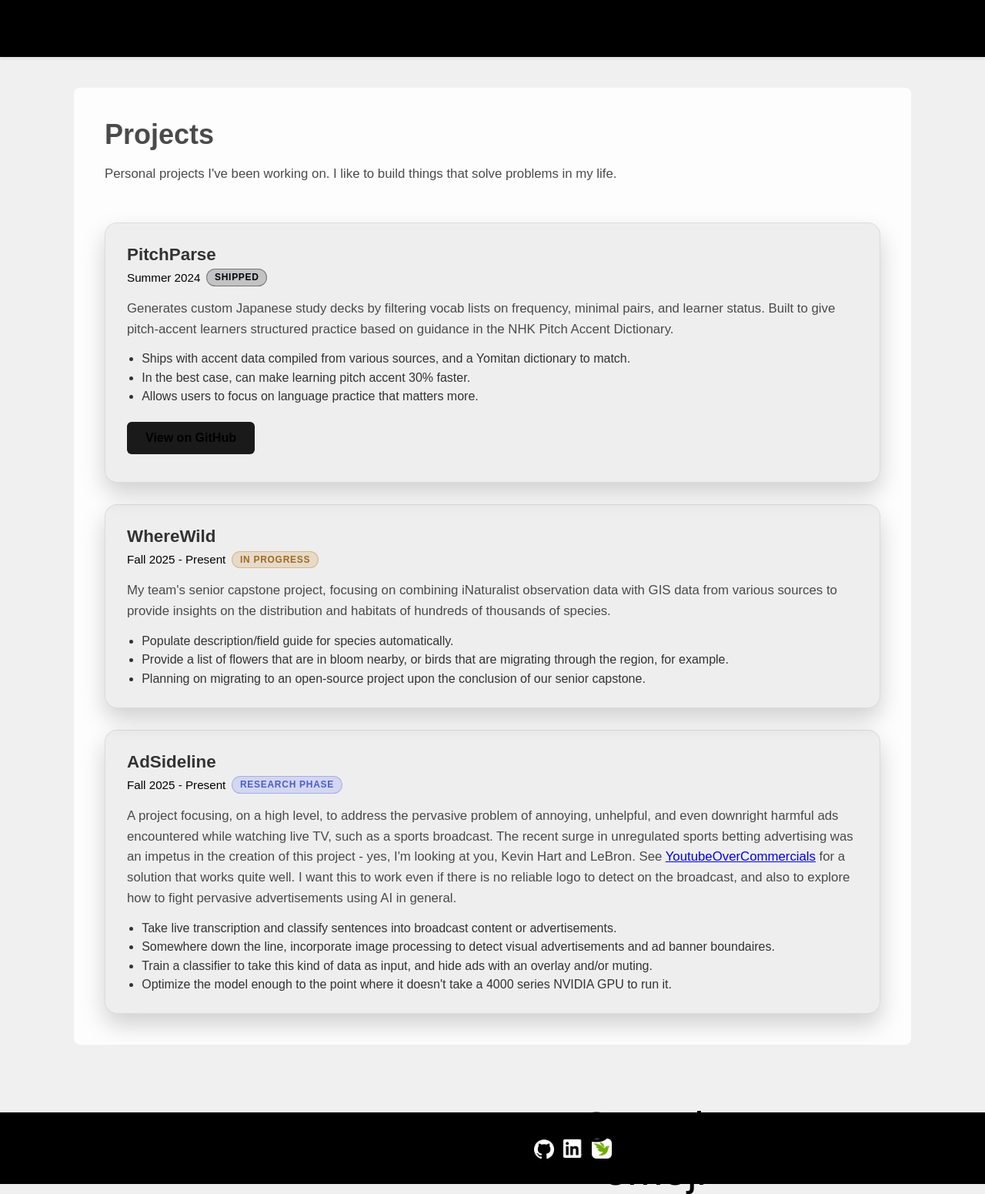
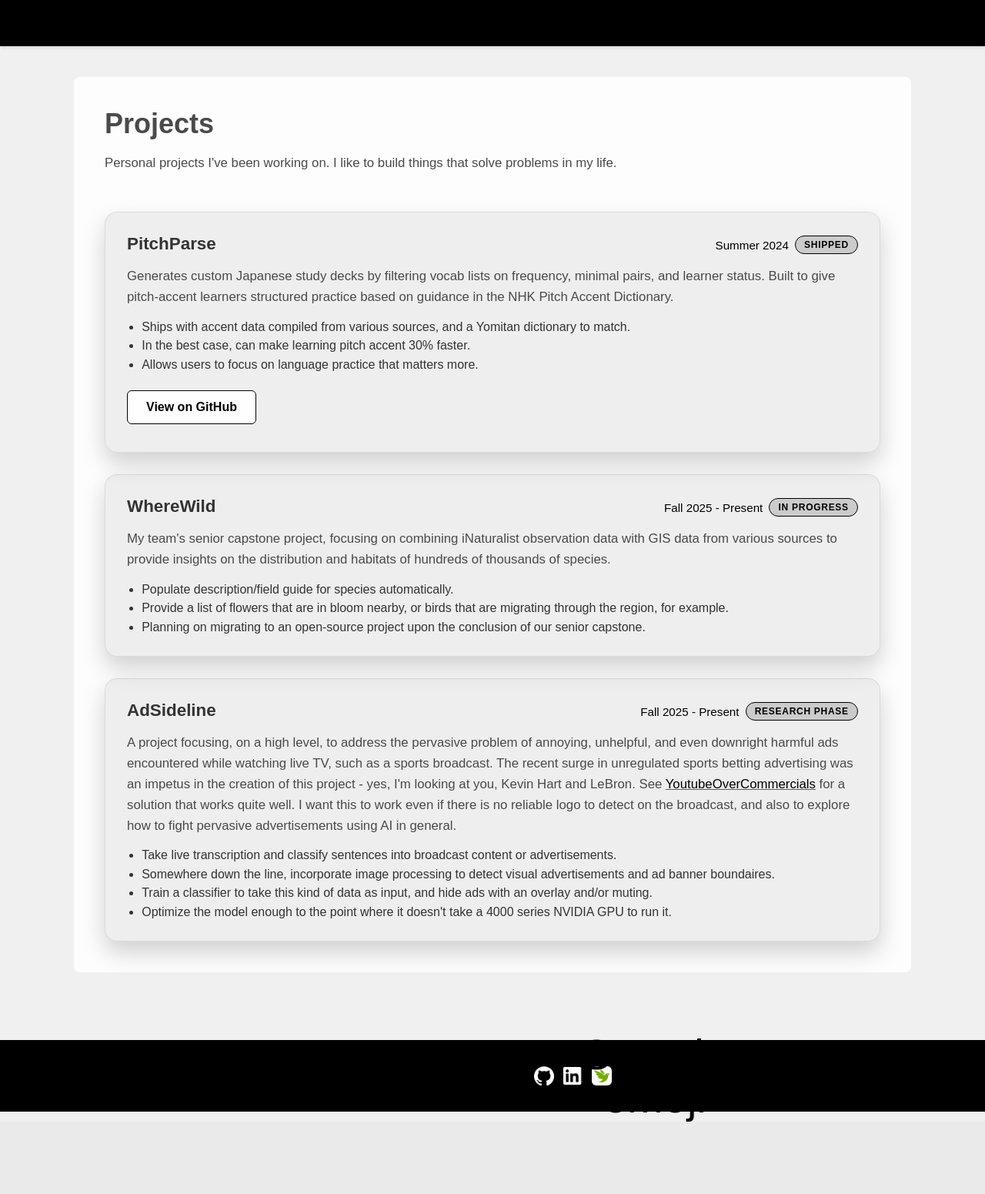
Before and after one commit to MtGambelOak/MountGambelOak, a Python web app: template app/templates/projects.html in a window 1280 px wide. Shown: the whole page at 77% size. After the commit the page ends 1457 px from the top, so only its background shows below. Run offline with Jinja, Linux system fonts and the light colour scheme; the template is opened without the code that fills it: most values are stand-ins (such as "Sample title", 1, 10 or a date in 2020).

Commit message:
update accent colors usage

```diff
--- a/app/static/css/base.css
+++ b/app/static/css/base.css
@@ -78,6 +78,22 @@ main p {
   line-height: 1.6;
 }
 
+a {
+  color: var(--accent-text, var(--accent));
+  text-decoration-color: color-mix(in srgb, var(--accent-text, var(--accent)) 60%, transparent);
+  transition: color 0.2s ease, text-decoration-color 0.2s ease;
+}
+
+a:hover {
+  color: color-mix(in srgb, var(--accent-text, var(--accent)) 80%, var(--mix-dark) 20%);
+  text-decoration-color: currentColor;
+}
+
+a:visited {
+  color: color-mix(in srgb, var(--accent-text, var(--accent)) 75%, var(--mix-dark) 25%);
+  text-decoration-color: color-mix(in srgb, var(--accent-text, var(--accent)) 80%, transparent);
+}
+
 /* Shared raised panel styling */
 .blog-card,
 .blog-placeholder,
@@ -92,6 +108,7 @@ main p {
 .dark .project-card {
   background: rgba(255, 255, 255, 0.05);
   border-color: rgba(255, 255, 255, 0.08);
+  box-shadow: 0 14px 30px rgba(0, 0, 0, 0.28);
 }
 
 /* Shared typography helpers */
@@ -104,6 +121,7 @@ article p + p {
   color: var(--btn-text);
   padding: var(--btn-padding);
   border-radius: var(--btn-radius);
+  border: 1px solid var(--btn-border, var(--accent));
   text-decoration: none;
   font-weight: 600;
   display: inline-block;
@@ -113,4 +131,5 @@ article p + p {
 
 .btn:hover {
   background: var(--btn-hover);
+  border-color: var(--btn-border-hover, var(--accent));
 }
--- a/app/static/css/components/footer.css
+++ b/app/static/css/components/footer.css
@@ -11,6 +11,12 @@ footer {
 footer a {
   color: var(--footer-link);
   text-decoration: underline;
+}
+
+.footer-text a {
+  text-decoration: none;
+  border-bottom: 2px solid color-mix(in srgb, var(--footer-link) 65%, transparent);
+  padding-bottom: 0.1rem;
 }
 
 .footer-links {
@@ -82,7 +88,7 @@ footer a {
   align-items: center;
   justify-content: center;
   text-decoration: none;
-  transition: transform 0.2s ease;
+  transition: transform 0.2s ease, box-shadow 0.2s ease;
 }
 
 .icon-image {
@@ -92,8 +98,18 @@ footer a {
   transition: transform 0.2s ease;
 }
 
+.icon-btn:hover {
+  transform: translateY(-1px);
+  box-shadow: 0 0 0 6px color-mix(in srgb, var(--accent) 25%, transparent);
+}
+
 .icon-btn:hover .icon-image {
   transform: scale(1.08);
+}
+
+.icon-btn:focus-visible {
+  outline: 2px solid var(--accent);
+  outline-offset: 4px;
 }
 
 @media (min-width: 640px) {
--- a/app/static/css/pages/blog-post.css
+++ b/app/static/css/pages/blog-post.css
@@ -134,6 +134,7 @@
 .blog-post-header h1 {
   margin: 0;
   font-size: clamp(2rem, 4.5vw, 2.8rem);
+  color: var(--main-text);
 }
 
 .blog-post-date {
@@ -163,6 +164,7 @@
 .blog-post-body h2 {
   margin: 1.5rem 0 0.5rem;
   font-size: 1.5rem;
+  color: var(--main-text);
 }
 
 .blog-post-body ul {
--- a/app/static/css/pages/projects.css
+++ b/app/static/css/pages/projects.css
@@ -40,9 +40,9 @@
 
 .project-meta {
   display: flex;
-  flex-direction: column;
-  gap: 0.35rem;
-  align-items: flex-start;
+  justify-content: space-between;
+  align-items: baseline;
+  gap: 0.75rem;
 }
 
 .project-meta h2 {
@@ -63,36 +63,36 @@
 }
 
 .project-status {
-  --status-color: var(--accent);
+  --status-color: var(--accent-text, var(--accent));
   display: inline-flex;
   align-items: center;
-  padding: 0.2rem 0.6rem;
+  padding: 0.25rem 0.7rem;
   border-radius: 999px;
   font-size: 0.75rem;
   font-weight: 700;
   letter-spacing: 0.06em;
   text-transform: uppercase;
-  border: 1px solid color-mix(in srgb, var(--status-color) 40%, transparent);
-  background: color-mix(in srgb, var(--status-color) 18%, transparent);
-  color: color-mix(in srgb, var(--status-color) 80%, #0f172a);
+  border: 1px solid var(--status-color);
+  background: color-mix(in srgb, var(--status-color) 15%, transparent);
+  color: var(--status-color);
+  gap: 0.25rem;
+  transition: transform 0.2s ease, box-shadow 0.2s ease;
+}
+
+.project-status--shipped,
+.project-status--in-progress,
+.project-status--research {
+  --status-color: var(--accent-text, var(--accent));
+}
+
+.project-status:hover {
+  transform: translateY(-1px);
+  box-shadow: 0 4px 12px color-mix(in srgb, var(--status-color) 18%, rgba(0, 0, 0, 0.25));
 }
 
 .dark .project-status {
-  border-color: color-mix(in srgb, var(--status-color) 55%, transparent);
-  background: color-mix(in srgb, var(--status-color) 28%, transparent);
-  color: color-mix(in srgb, var(--status-color) 75%, #e2e8f0);
-}
-
-.project-status--shipped {
-  --status-color: var(--accent);
-}
-
-.project-status--in-progress {
-  --status-color: #c47f23;
-}
-
-.project-status--research {
-  --status-color: #5b6ef5;
+  background: color-mix(in srgb, var(--status-color) 20%, rgba(0, 0, 0, 0.25));
+  color: var(--status-color);
 }
 
 .project-summary {
--- a/app/static/css/theme-widget.css
+++ b/app/static/css/theme-widget.css
@@ -8,9 +8,9 @@
   padding: 0.3rem 0.8rem;
   font-size: 0.9rem;
   border-radius: 6px;
-  border: none;
-  background: var(--btn-bg);
-  color: var(--btn-text);
+  border: 1px solid color-mix(in srgb, var(--accent) 60%, var(--mix-dark) 20%);
+  background: var(--accent);
+  color: var(--header-text);
   cursor: pointer;
   box-shadow: 0 2px 6px rgba(0, 0, 0, 0.3);
   white-space: nowrap;
@@ -18,7 +18,7 @@
 }
 
 #theme-config-btn:hover {
-  background-color: var(--btn-hover);
+  background-color: color-mix(in srgb, var(--accent) 85%, var(--mix-light) 15%);
 }
 
 #theme-config-popup {
--- a/app/static/css/theme.css
+++ b/app/static/css/theme.css
@@ -9,10 +9,9 @@
   --header-text: color-mix(in srgb, var(--accent) 80%, var(--mix-dark) 60%);
   --nav-link: var(--header-text);
   --nav-link-hover: color-mix(in srgb, var(--nav-link) 80%, var(--mix-light) 5%);
-
-  --btn-bg: color-mix(in srgb, var(--accent) 90%, var(--mix-light) 10%);
-  --btn-text: var(--header-text);
-  --btn-hover: color-mix(in srgb, var(--accent) 85%, var(--mix-light) 10%);
+  --btn-text: var(--accent-text, var(--accent));
+  --btn-border: color-mix(in srgb, var(--accent-text, var(--accent)) 70%, var(--mix-dark) 30%);
+  --btn-border-hover: color-mix(in srgb, var(--accent-text, var(--accent)) 65%, var(--mix-light) 35%);
 
   --footer-bg: var(--accent);
   --footer-link: var(--header-text);
@@ -29,6 +28,8 @@
   --footer-bg-opacity: 0.5;
   --panel-bg: rgba(255,255,255,0.94);
   --panel-border: rgba(0, 0, 0, 0.08);
+  --btn-bg: var(--panel-bg);
+  --btn-hover: color-mix(in srgb, var(--panel-bg) 88%, var(--mix-dark) 12%);
 }
 
 .dark {
@@ -39,6 +40,8 @@
   --footer-bg-opacity: 1;
   --panel-bg: rgba(18, 18, 18, 0.94);
   --panel-border: rgba(255, 255, 255, 0.12);
+  --btn-bg: var(--panel-bg);
+  --btn-hover: color-mix(in srgb, var(--panel-bg) 70%, var(--mix-light) 30%);
 }
 
 /* Individual accent classes generated at build time */
--- a/app/static/data/holiday-details.json
+++ b/app/static/data/holiday-details.json
@@ -1,5 +1,5 @@
 {
-  "generatedAt": "2025-10-16T21:28:44.352Z",
+  "generatedAt": "2025-10-17T06:00:01.479Z",
   "name": null,
   "emoji": "🍂",
   "accent": "red",
--- a/app/static/js/theme-init.js
+++ b/app/static/js/theme-init.js
@@ -307,6 +307,16 @@
       if (targetSrc && img.getAttribute('src') !== targetSrc) {
         img.setAttribute('src', targetSrc);
       }
+
+      const sourceEl = img.closest('picture')?.querySelector('source');
+      if (sourceEl) {
+        const lightSet = sourceEl.dataset.iconLight;
+        const darkSet = sourceEl.dataset.iconDark;
+        const targetSrcset = prefersLightSrc ? lightSet || darkSet : darkSet || lightSet;
+        if (targetSrcset && sourceEl.getAttribute('srcset') !== targetSrcset) {
+          sourceEl.setAttribute('srcset', targetSrcset);
+        }
+      }
     });
   }
 
--- a/app/templates/includes/footer.html
+++ b/app/templates/includes/footer.html
@@ -10,7 +10,12 @@
         title="GitHub"
       >
         <picture>
-          <source srcset="/static/images/github-mark-white.webp?v={{ static_version }}" type="image/webp" />
+          <source
+            srcset="/static/images/github-mark-white.webp?v={{ static_version }}"
+            type="image/webp"
+            data-icon-light="/static/images/github-mark.webp?v={{ static_version }}"
+            data-icon-dark="/static/images/github-mark-white.webp?v={{ static_version }}"
+          />
           <img
             src="/static/images/github-mark-white.png?v={{ static_version }}"
             data-icon-light="/static/images/github-mark.png?v={{ static_version }}"
@@ -32,7 +37,12 @@
         title="LinkedIn"
       >
         <picture>
-          <source srcset="/static/images/InBug-White.webp?v={{ static_version }}" type="image/webp" />
+          <source
+            srcset="/static/images/InBug-White.webp?v={{ static_version }}"
+            type="image/webp"
+            data-icon-light="/static/images/InBug-Black.webp?v={{ static_version }}"
+            data-icon-dark="/static/images/InBug-White.webp?v={{ static_version }}"
+          />
           <img
             src="/static/images/InBug-White.png?v={{ static_version }}"
             data-icon-light="/static/images/InBug-Black.png?v={{ static_version }}"
```
Also changed, not shown: app/static/css/components/tag-chip.css (+17 -12 lines).
